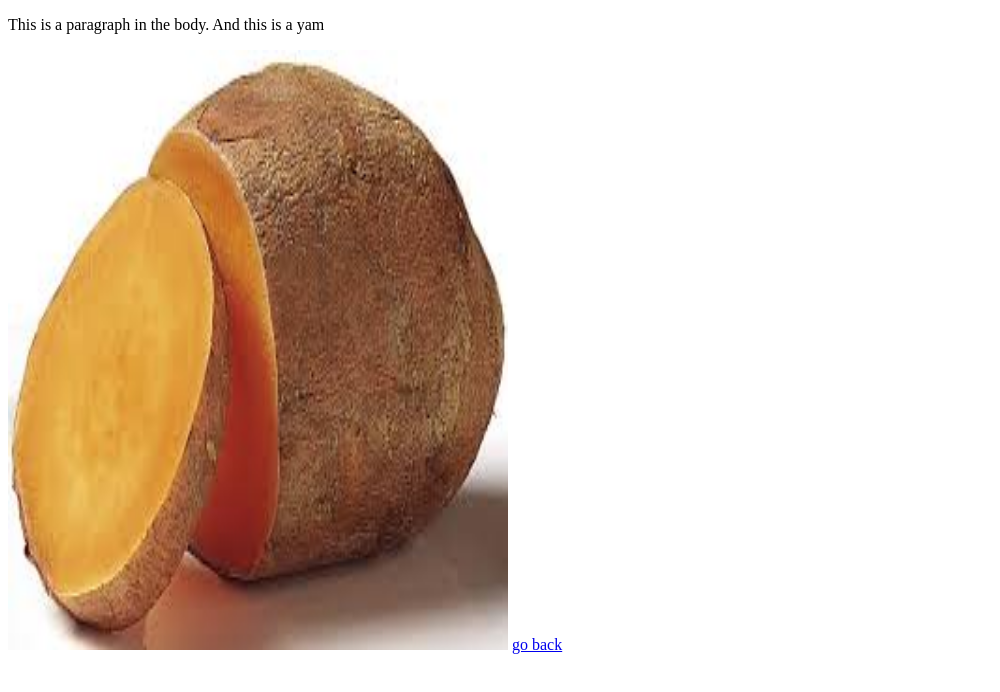
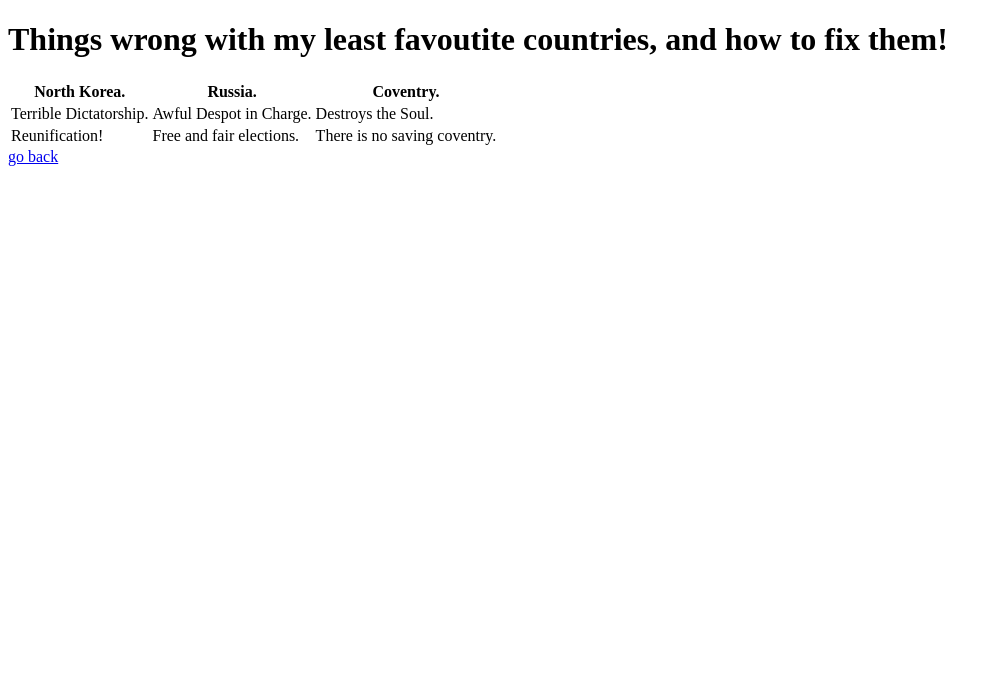
Before and after one commit to Stusigh/travel_site_root, a plain HTML site: page tables.html in a window 1280 px wide. Shown: the whole page, without its empty margins (0-1000 px from the left). Drawn offline with Linux system fonts and the light colour scheme.

Commit message:
Edited file 'tables' to have tables

```diff
--- a/tables.html
+++ b/tables.html
@@ -9,8 +9,27 @@
 	</head>
 
 	<body>
-		<p>This is a paragraph in the body. And this is a yam </p>
-		<img src="assets/yam1.jpg" alt="Girl in a jacket" width="500" height="600">
+
+		<h1>Things wrong with my least favoutite countries, and how to fix
+			them!
+		</h1>
+		<table>
+			<tr>
+				<th>North Korea.</th>
+				<th>Russia.</th>
+				<th>Coventry.</th>
+			</tr>
+			<tr>
+				<td>Terrible Dictatorship.</td>
+				<td>Awful Despot in Charge.</td>
+				<td>Destroys the Soul.</td>
+			</tr>
+			<tr>
+				<td>Reunification!</td>
+				<td>Free and fair elections.</td>
+				<td>There is no saving coventry.</td>
+			</tr>
+		</table>
 		<a href="Travel_site_follow_along.html">go back</a>
 	</body>
 </html>
```
